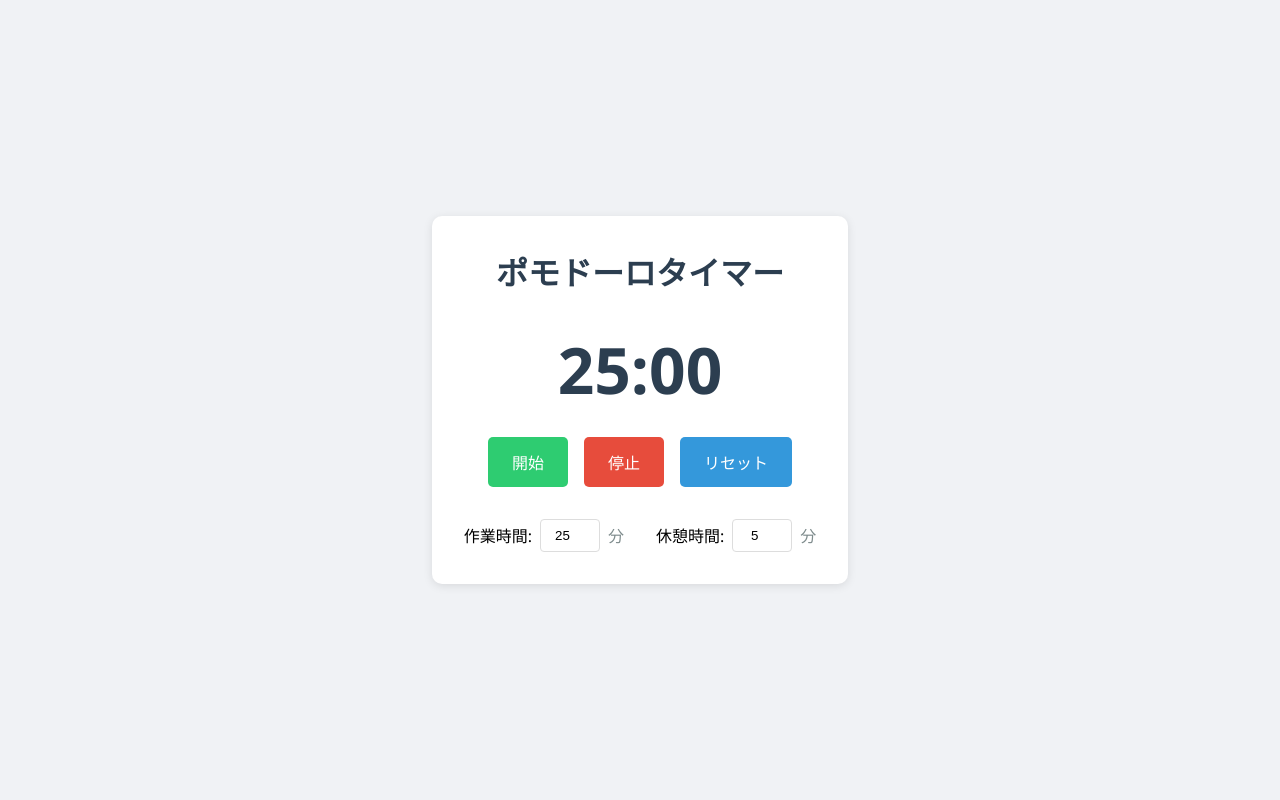
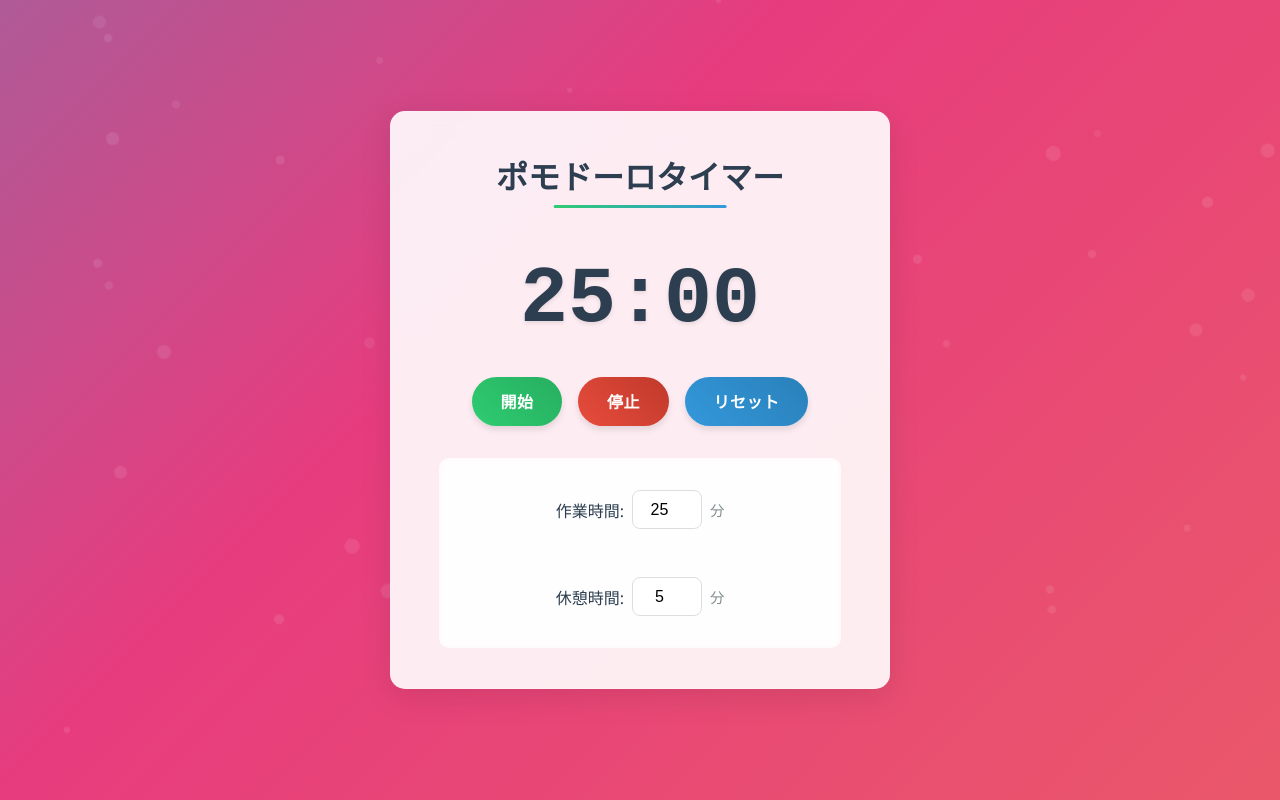
Before and after one commit to ume-tora/pomodorotimer, a plain HTML site: page index.html in a window 1280 px wide. Drawn offline with Linux system fonts and the light colour scheme.

Commit message:
デザインをリニューアル: グラデーションアニメーションとパーティクルエフェクトを追加、UIをモダンに改善

```diff
--- a/script.js
+++ b/script.js
@@ -85,7 +85,45 @@ class PomodoroTimer {
     }
 }
 
+// パーティクルアニメーション
+function createParticles() {
+    const particlesContainer = document.createElement('div');
+    particlesContainer.className = 'particles';
+    document.body.insertBefore(particlesContainer, document.body.firstChild);
+
+    const particleCount = 50;
+
+    for (let i = 0; i < particleCount; i++) {
+        const particle = document.createElement('div');
+        particle.className = 'particle';
+
+        // ランダムなサイズ（5px 〜 15px）
+        const size = Math.random() * 10 + 5;
+        particle.style.width = `${size}px`;
+        particle.style.height = `${size}px`;
+
+        // ランダムな位置
+        particle.style.left = `${Math.random() * 100}%`;
+        particle.style.top = `${Math.random() * 100}%`;
+
+        // ランダムなアニメーションデュレーション（10秒 〜 30秒）
+        const duration = Math.random() * 20 + 10;
+        particle.style.animationDuration = `${duration}s`;
+
+        // ランダムな透明度
+        particle.style.opacity = Math.random() * 0.3 + 0.1;
+
+        // ランダムなアニメーションデレイ（0秒 〜 5秒）
+        particle.style.animationDelay = `${Math.random() * 5}s`;
+
+        particlesContainer.appendChild(particle);
+    }
+}
+
 document.addEventListener('DOMContentLoaded', () => {
+    // パーティクルを生成
+    createParticles();
+
     // タイマーの初期化
     const timer = new PomodoroTimer();
 });
--- a/styles.css
+++ b/styles.css
@@ -6,24 +6,81 @@
 
 body {
     font-family: 'Segoe UI', Tahoma, Geneva, Verdana, sans-serif;
-    background-color: #f0f2f5;
+    background: linear-gradient(-45deg, #ee7752, #e73c7e, #23a6d5, #23d5ab);
+    background-size: 400% 400%;
     display: flex;
     justify-content: center;
     align-items: center;
     min-height: 100vh;
+    animation: gradient 15s ease infinite;
+    margin: 0;
+    overflow: hidden;
+    position: relative;
+}
+
+@keyframes gradient {
+    0% { background-position: 0% 50%; }
+    50% { background-position: 100% 50%; }
+    100% { background-position: 0% 50%; }
+}
+
+.particles {
+    position: absolute;
+    width: 100%;
+    height: 100%;
+    top: 0;
+    left: 0;
+    z-index: 0;
+    pointer-events: none;
+}
+
+.particle {
+    position: absolute;
+    background: rgba(255, 255, 255, 0.1);
+    border-radius: 50%;
+    pointer-events: none;
+    animation: float 15s infinite linear;
+}
+
+@keyframes float {
+    0% { transform: translateY(0) rotate(0deg); opacity: 1; }
+    100% { transform: translateY(-1000px) rotate(720deg); opacity: 0; }
 }
 
 .container {
     text-align: center;
-    background: white;
-    padding: 2rem;
-    border-radius: 10px;
-    box-shadow: 0 2px 10px rgba(0, 0, 0, 0.1);
+    background: rgba(255, 255, 255, 0.9);
+    padding: 2.5rem 3rem;
+    border-radius: 15px;
+    box-shadow: 0 8px 32px rgba(0, 0, 0, 0.1);
+    backdrop-filter: blur(10px);
+    -webkit-backdrop-filter: blur(10px);
+    border: 1px solid rgba(255, 255, 255, 0.18);
+    position: relative;
+    z-index: 1;
+    max-width: 90%;
+    width: 100%;
+    max-width: 500px;
+    margin: 0 20px;
 }
 
 h1 {
     color: #2c3e50;
     margin-bottom: 2rem;
+    position: relative;
+    display: inline-block;
+}
+
+h1::after {
+    content: '';
+    position: absolute;
+    width: 60%;
+    height: 3px;
+    background: linear-gradient(90deg, #2ecc71, #3498db);
+    bottom: -10px;
+    left: 50%;
+    transform: translateX(-50%);
+    border-radius: 3px;
 }
 
 .timer-container {
@@ -31,53 +88,70 @@ h1 {
 }
 
 #timer-display {
-    font-size: 4rem;
+    font-size: 5rem;
     font-weight: bold;
     color: #2c3e50;
-    margin-bottom: 1.5rem;
+    margin: 1.5rem 0;
+    text-shadow: 0 2px 4px rgba(0, 0, 0, 0.1);
+    font-family: 'Courier New', monospace;
 }
 
 .controls {
     display: flex;
     gap: 1rem;
     justify-content: center;
-    margin-bottom: 2rem;
+    margin: 2rem 0;
+    flex-wrap: wrap;
 }
 
 button {
-    padding: 0.8rem 1.5rem;
+    padding: 0.8rem 1.8rem;
     font-size: 1rem;
     border: none;
-    border-radius: 5px;
+    border-radius: 50px;
     cursor: pointer;
-    transition: background-color 0.3s;
+    transition: all 0.3s ease;
+    font-weight: 600;
+    letter-spacing: 0.5px;
+    box-shadow: 0 4px 6px rgba(0, 0, 0, 0.1);
+}
+
+button:active {
+    transform: translateY(2px);
+    box-shadow: 0 2px 4px rgba(0, 0, 0, 0.1);
 }
 
 #start-btn {
-    background-color: #2ecc71;
+    background: linear-gradient(45deg, #2ecc71, #27ae60);
     color: white;
 }
 
 #start-btn:hover {
-    background-color: #27ae60;
+    background: linear-gradient(45deg, #27ae60, #219653);
+    transform: translateY(-2px);
+    box-shadow: 0 6px 12px rgba(0, 0, 0, 0.15);
 }
 
 #stop-btn {
-    background-color: #e74c3c;
+    background: linear-gradient(45deg, #e74c3c, #c0392b);
     color: white;
 }
 
 #stop-btn:hover {
-    background-color: #c0392b;
+    background: linear-gradient(45deg, #c0392b, #a93226);
+    transform: translateY(-2px);
+    box-shadow: 0 6px 12px rgba(0, 0, 0, 0.15);
 }
 
 #reset-btn {
-    background-color: #3498db;
+    background: linear-gradient(45deg, #3498db, #2980b9);
     color: white;
 }
 
 #reset-btn:hover {
-    background-color: #2980b9;
+    background: linear-gradient(45deg, #2980b9, #2471a3);
+    transform: translateY(-2px);
+    box-shadow: 0 6px 12px rgba(0, 0, 0, 0.15);
 }
 
 .settings {
@@ -85,22 +159,71 @@ button {
     gap: 2rem;
     justify-content: center;
     flex-wrap: wrap;
+    margin-top: 1.5rem;
+    background: rgba(255, 255, 255, 0.6);
+    padding: 1.5rem;
+    border-radius: 10px;
+    backdrop-filter: blur(5px);
 }
 
 .setting-item {
     display: flex;
     align-items: center;
     gap: 0.5rem;
+    margin: 0.5rem 0;
+}
+
+.setting-item label {
+    color: #2c3e50;
+    font-weight: 500;
 }
 
 .setting-item input {
-    width: 60px;
-    padding: 0.5rem;
+    width: 70px;
+    padding: 0.6rem;
     border: 1px solid #ddd;
-    border-radius: 4px;
+    border-radius: 8px;
     text-align: center;
+    font-size: 1rem;
+    transition: all 0.3s ease;
+    background: rgba(255, 255, 255, 0.8);
+}
+
+.setting-item input:focus {
+    outline: none;
+    border-color: #3498db;
+    box-shadow: 0 0 0 3px rgba(52, 152, 219, 0.2);
 }
 
 .setting-item span {
     color: #7f8c8d;
+    font-size: 0.9rem;
 }
+
+/* レスポンシブ対応 */
+@media (max-width: 600px) {
+    .container {
+        padding: 1.5rem;
+        margin: 0 15px;
+    }
+
+    #timer-display {
+        font-size: 4rem;
+    }
+
+    .settings {
+        flex-direction: column;
+        gap: 1rem;
+        padding: 1rem;
+    }
+
+    .setting-item {
+        width: 100%;
+        justify-content: space-between;
+    }
+
+    button {
+        padding: 0.7rem 1.5rem;
+        font-size: 0.9rem;
+    }
+}
```
